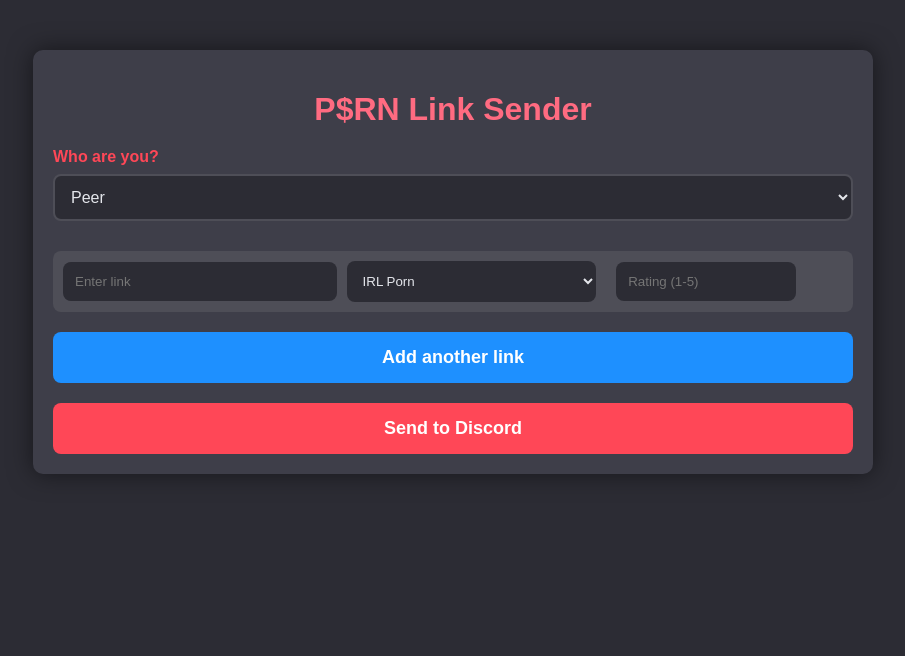
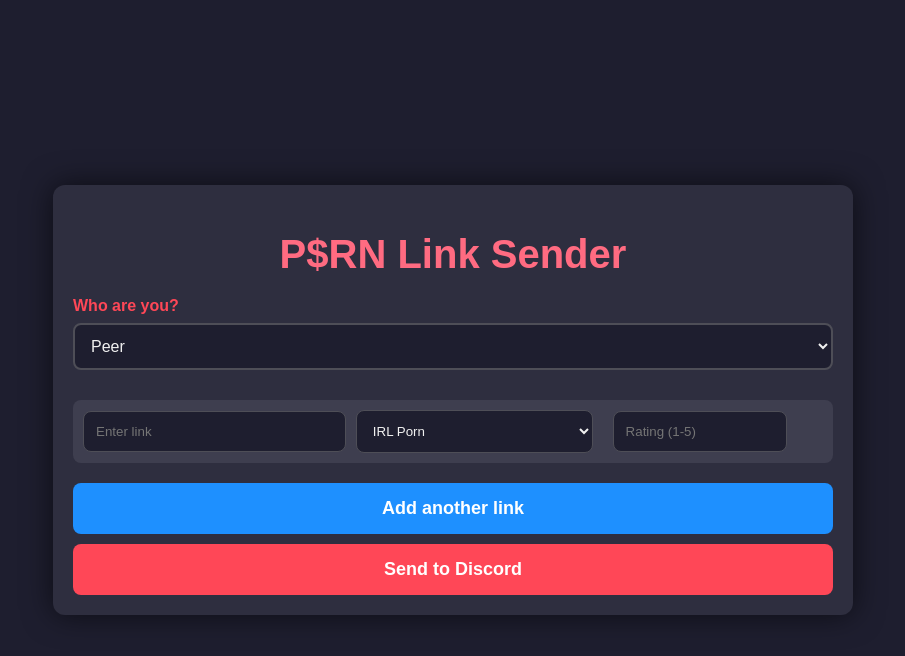
Before and after one commit to colettebrawl/uknow, a plain HTML site: page index.html in a window 1280 px wide. Both pictures are taken after a click on the button "Add another link". Shown: the whole page, without its empty margins (187-1092 px from the left). Drawn offline with Linux system fonts and the light colour scheme.

Commit message:
Update index.html

```diff
--- a/index.html
+++ b/index.html
@@ -7,26 +7,31 @@
     <style>
         body {
             font-family: 'Arial', sans-serif;
-            background-color: #2c2c34;
-            color: #e4e6eb;
+            background-color: #1e1e2f;
+            color: #f0f0f0;
             margin: 0;
             padding: 0;
+            display: flex;
+            justify-content: center;
+            align-items: center;
+            height: 100vh;
         }
 
         .container {
             max-width: 800px;
-            margin: 50px auto;
-            background-color: #3e3e49;
+            width: 100%;
+            background-color: #2e2e3f;
             padding: 20px;
-            border-radius: 10px;
-            box-shadow: 0 0 25px rgba(0, 0, 0, 0.5);
+            border-radius: 12px;
+            box-shadow: 0 0 30px rgba(0, 0, 0, 0.6);
+            box-sizing: border-box;
         }
 
         h1 {
             text-align: center;
             color: #ff6b81;
             margin-bottom: 20px;
-            font-size: 2em;
+            font-size: 2.5em;
         }
 
         .input-group {
@@ -46,8 +51,8 @@
             margin-bottom: 10px;
             border: 2px solid #4e4e57;
             border-radius: 8px;
-            background-color: #2c2c34;
-            color: #e4e6eb;
+            background-color: #1e1e2f;
+            color: #f0f0f0;
             font-size: 16px;
         }
 
@@ -60,7 +65,7 @@
             align-items: center;
             margin-bottom: 15px;
             padding: 10px;
-            background-color: #4e4e57;
+            background-color: #3e3e4f;
             border-radius: 8px;
         }
 
@@ -68,10 +73,10 @@
             width: 32%;
             margin-right: 10px;
             padding: 12px;
-            border: none;
+            border: 1px solid #4e4e57;
             border-radius: 8px;
-            background-color: #2c2c34;
-            color: #e4e6eb;
+            background-color: #1e1e2f;
+            color: #f0f0f0;
         }
 
         .link-entry input[type="number"] {
@@ -89,12 +94,12 @@
             cursor: pointer;
             font-weight: bold;
             transition: background-color 0.3s, transform 0.3s;
+            margin-top: 10px;
         }
 
         .add-btn {
             background-color: #1e90ff;
             color: #ffffff;
-            margin-bottom: 20px;
         }
 
         .send-btn {
@@ -102,13 +107,14 @@
             color: #ffffff;
         }
 
-        .add-btn:hover, .send-btn:hover {
-            background-color: #007bff;
+        .add-btn:hover {
+            background-color: #1c86ee;
             transform: scale(1.02);
         }
 
         .send-btn:hover {
             background-color: #e04f5f;
+            transform: scale(1.02);
         }
     </style>
 </head>
@@ -136,6 +142,7 @@
     </div>
 
     <script>
+        document.addEventListener('DOMContentLoaded', function () {
             const linksContainer = document.getElementById('links-container');
             const addLinkBtn = document.getElementById('add-link-btn');
             const sendBtn = document.getElementById('send-btn');
@@ -206,6 +213,7 @@
                     alert('There was a problem sending the data.');
                 });
             });
+        });
     </script>
 </body>
 </html>
```
Lines whose indentation alone changed are shown as unchanged.
